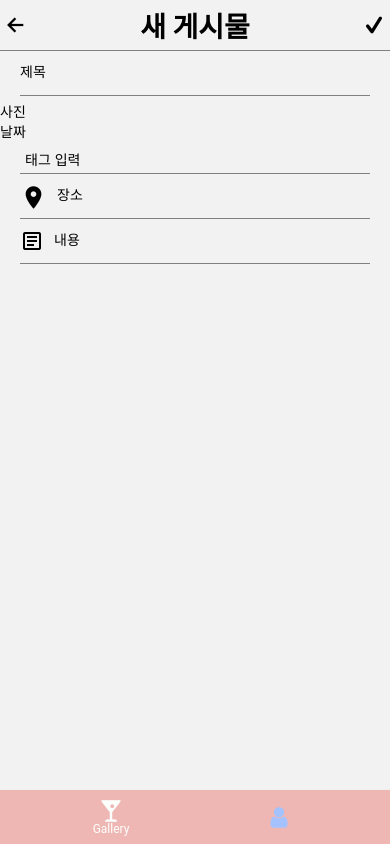
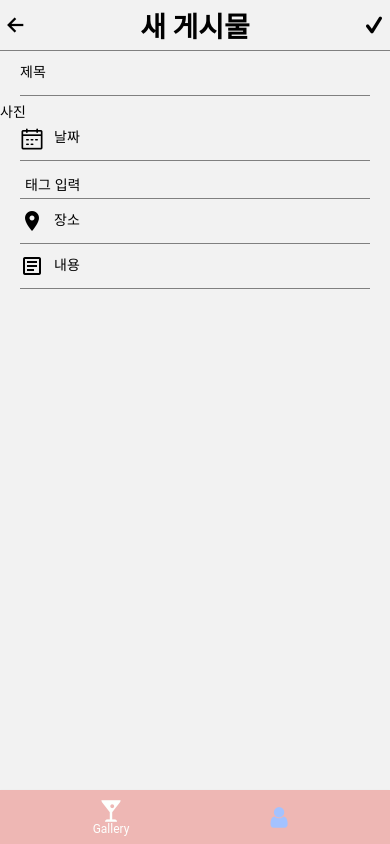
Before and after one commit to Seojeonguk/alcohol_note, a React Native app: screen /galleryForm in a window 390 px wide. Built offline with nearby package versions, Linux system fonts and the light colour scheme.

Commit message:
Add date input
This will add date input.

Signed-off-by: Seojeonguk <junguk7880@naver.com>

```diff
--- a/components/gallery/GalleryForm.js
+++ b/components/gallery/GalleryForm.js
@@ -5,7 +5,9 @@ import { Ionicons } from '@expo/vector-icons';
 import { Entypo } from '@expo/vector-icons';
 import { MaterialIcons } from '@expo/vector-icons';
 import { MaterialCommunityIcons } from '@expo/vector-icons';
+import { AntDesign } from '@expo/vector-icons';
 import { styles } from './styles/GalleryFormStyles';
+import DateTimePicker from '@react-native-community/datetimepicker';
 
 export default function GalleryForm({ navigation }) {
   const [gallery, setGallery] = useState({
@@ -17,7 +19,8 @@ export default function GalleryForm({ navigation }) {
     tags: [],
   });
   const [inputTag, setInputTag] = useState('');
-  const { tags } = gallery;
+  const { tags, date } = gallery;
+  const [showDatePicker, setShowDatePicker] = useState(false);
 
   const updateGallery = (key, value) => {
     setGallery({
@@ -27,8 +30,8 @@ export default function GalleryForm({ navigation }) {
   };
 
   const updateListGallery = (key, value) => {
+    setInputTag('');
     updateGallery(key, value);
-    setInputTag('');
   };
 
   const deleteTag = (idx) => {
@@ -67,9 +70,17 @@ export default function GalleryForm({ navigation }) {
           {/* 다중선택 */}
         </View>
 
-        <View>
-          <Text>날짜</Text>
-          {/* 달력 열어서 선택 */}
+        <View style={styles.inputBox}>
+          <AntDesign name="calendar" size={24} color="black" />
+          <TextInput
+            multiline
+            placeholder="날짜"
+            style={styles.input}
+            value={date}
+            onChangeText={(value) => updateGallery('date', value)}
+          />
+
+          {/* to do more.. */}
         </View>
 
         <View style={styles.tagBox}>
@@ -90,7 +101,7 @@ export default function GalleryForm({ navigation }) {
         </View>
 
         <View style={styles.inputBox}>
-          <MaterialIcons name="place" size={27} color="black" />
+          <MaterialIcons name="place" size={24} color="black" />
           <TextInput
             placeholder="장소"
             value={gallery.location}
```
